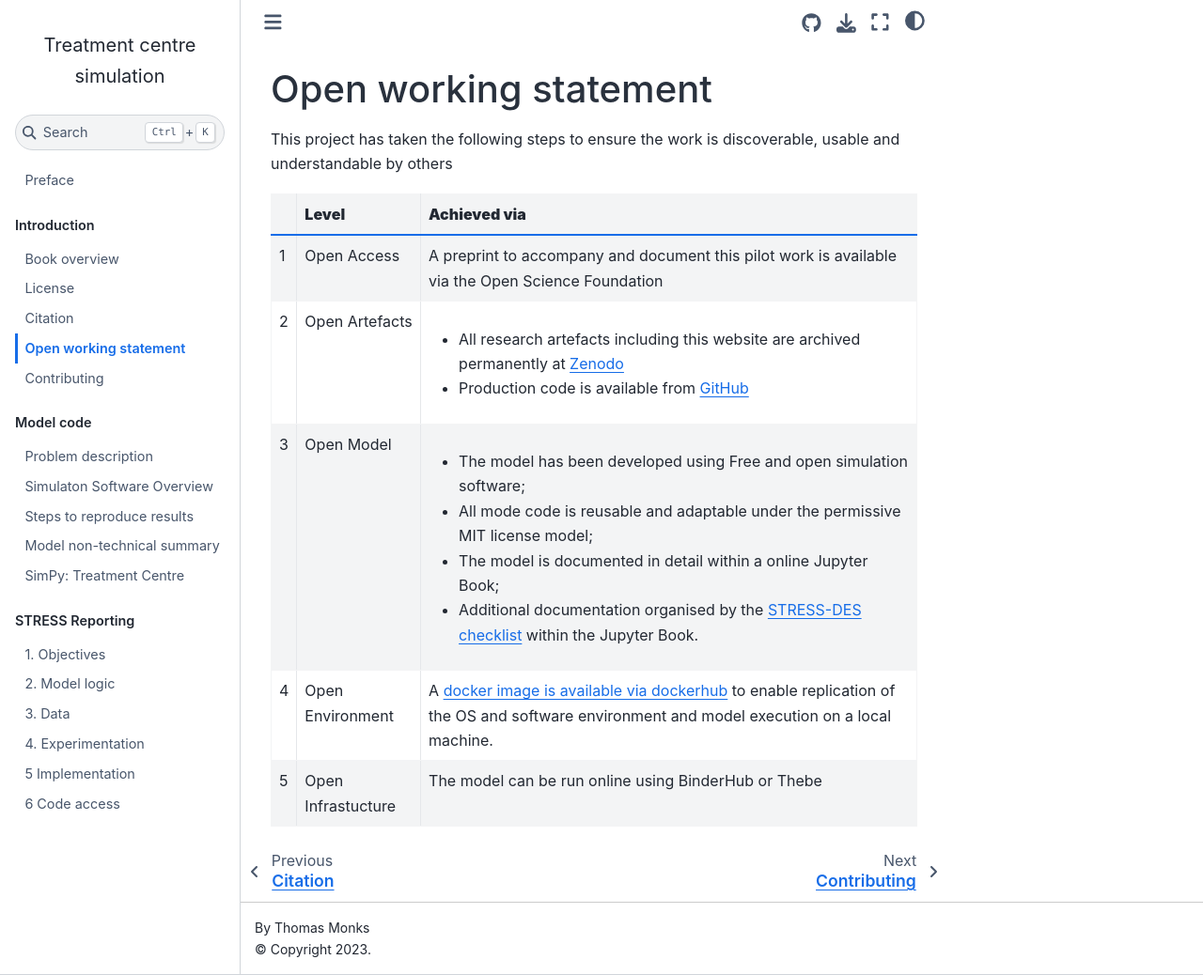
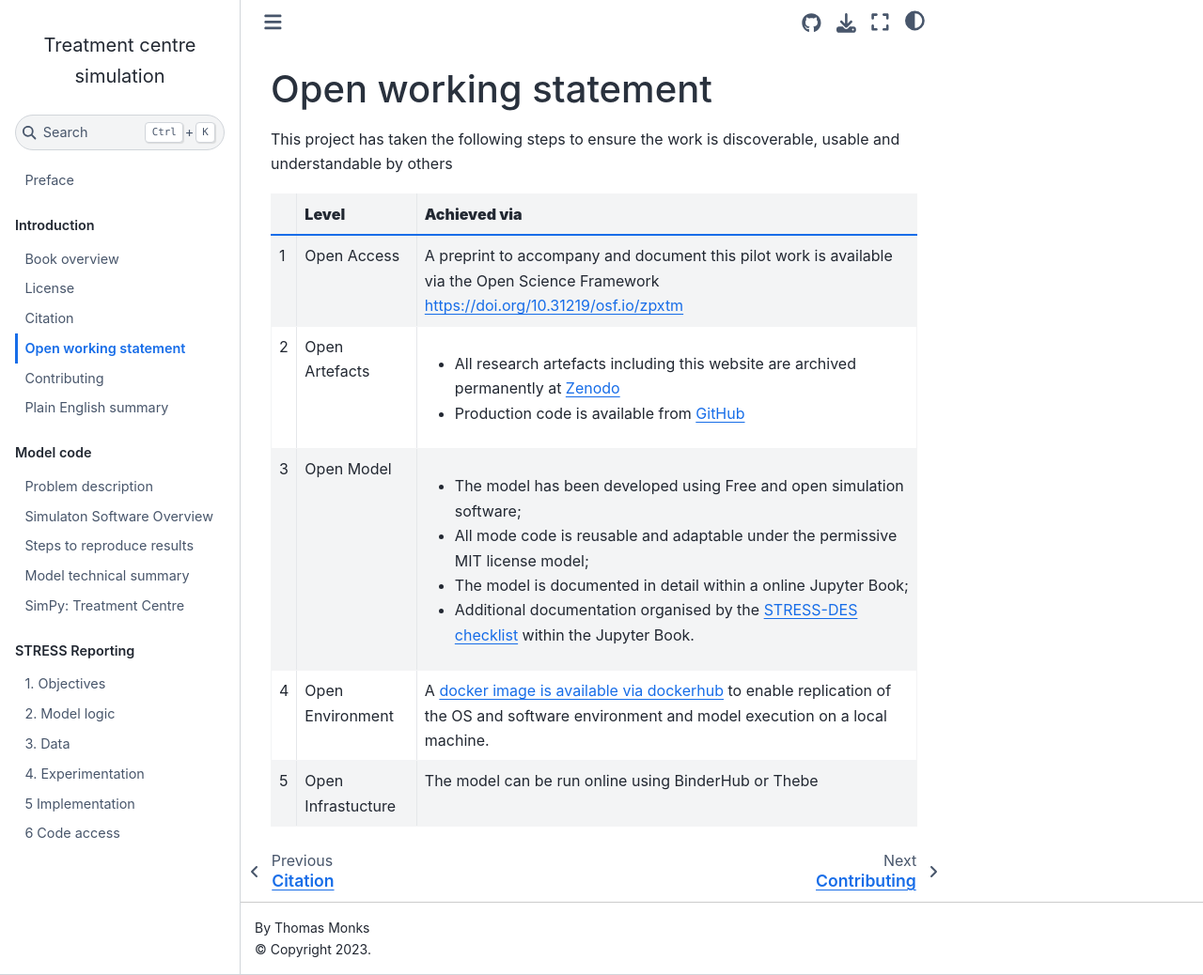
Before and after one commit to TomMonks/treatment-centre-sim, a Jupyter Book: the page built from content/01_introduction/04_openworking.md, in a window 1280 px wide and 1038 px high. Shown: the whole window at 94% size. Built offline with Jupyter Book 1.0.4 settings and Sphinx 7.4.7 and the Sphinx Book theme 1.1.4, drawn with Linux system fonts in a browser that asks for light colours.

Commit message:
INTRO: added preprint link

```diff
--- a/_toc.yml
+++ b/_toc.yml
@@ -8,6 +8,7 @@ parts:
   - file: content/01_introduction/03_citation
   - file: content/01_introduction/04_openworking
   - file: content/01_introduction/05_contributing
+  - file: content/01_introduction/06_plain_english
 - caption: Model code
   chapters:
   - file: content/02_model_code/01_problem
--- a/content/01_introduction/04_openworking.md
+++ b/content/01_introduction/04_openworking.md
@@ -4,7 +4,7 @@ This project has taken the following steps to ensure the work is discoverable, u
 
 |   | **Level**          | **Achieved via**                                                                                                                                                                                                                                                                                                 |
 |---|--------------------|------------------------------------------------------------------------------------------------------------------------------------------------------------------------------------------------------------------------------------------------------------------------------------------------------------------|
-| 1 | Open Access        | A preprint to accompany and document this pilot work is available via the Open Science Foundation                                                                                                                                                                                                                    |
+| 1 | Open Access        | A preprint to accompany and document this pilot work is available via the Open Science Framework [https://doi.org/10.31219/osf.io/zpxtm](https://doi.org/10.31219/osf.io/zpxtm)                                                                                                                                                                                                                  |
 | 2 | Open Artefacts     | <ul><li>All research artefacts including this website are archived permanently at [Zenodo](https://doi.org/10.5281/zenodo.6497477)</li><li>Production code is available from [GitHub](https://github.com/TomMonks/treatment-centre-sim)</li></ul>                                                                                                                                                                                      |
 | 3 | Open Model         | <ul><li>The model has been developed using Free and open simulation software;</li> <li>All mode code is reusable and adaptable under the permissive MIT license model;</li><li>The model is documented in detail within a online Jupyter Book;</li><li>Additional documentation organised by the [STRESS-DES checklist](../03_stress/01_objectives.md) within the Jupyter Book.</li></ul> |
 | 4 | Open Environment   | A [docker image is available via dockerhub](https://hub.docker.com/r/tommonks01/treat_sim) to enable replication of the OS and software environment and model execution on a local machine.                                                                                                                                                                       |
--- a/content/02_model_code/03a_summary.md
+++ b/content/02_model_code/03a_summary.md
@@ -1,4 +1,4 @@
-# Model non-technical summary
+# Model technical summary
 
 The model is written in the python programming language and uses a simulation package called `simpy`.  The model code is organised in a Jupyter notebook.  The notebook is organised as follows:
 
```
Also changed, not shown: content/01_introduction/06_plain_english.md (added, +24 -0 lines).
